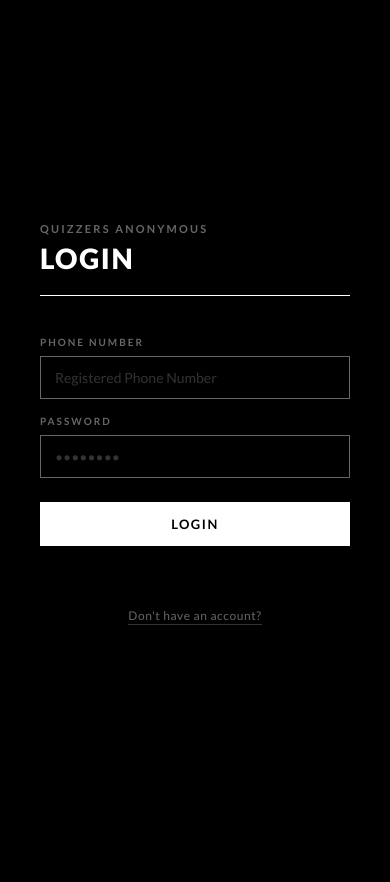
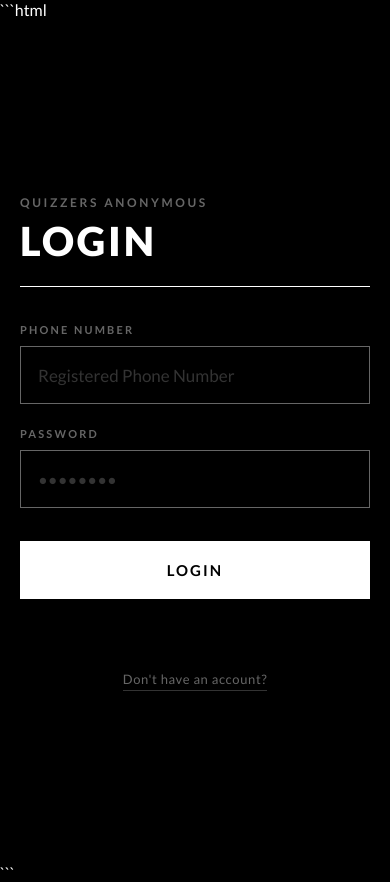
Before and after one commit to Nithish-Surya/QUIZZERS-ANONYMOUS, a website: page public/login.html in a window 390 px wide. Before the commit the page ends 844 px from the top, so only its background shows below. Drawn offline with Linux system fonts and the light colour scheme.

Commit message:
Update login.html

````diff
--- a/public/login.html
+++ b/public/login.html
@@ -1,18 +1,33 @@
+```html
 <!DOCTYPE html>
 <html>
 <head>
+    <meta name="viewport" content="width=device-width, initial-scale=1.0">
+
     <link rel="icon" type="imsge/png" href="logo.png">
     <title>Login — Quizzers Anonymous</title>
     <link rel="preconnect" href="https://fonts.googleapis.com">
     <link href="https://fonts.googleapis.com/css2?family=Lato:wght@300;400;700;900&display=swap" rel="stylesheet">
+
     <style>
-        *, *::before, *::after { box-sizing: border-box; margin: 0; padding: 0; }
+        *, *::before, *::after {
+            box-sizing: border-box;
+            margin: 0;
+            padding: 0;
+        }
+
+        html {
+            width: 100%;
+            min-height: 100%;
+        }
 
         body {
             background: #000;
             color: #fff;
             font-family: "Lato", sans-serif;
             min-height: 100vh;
+            min-height: 100dvh;
+            width: 100%;
             display: flex;
             align-items: center;
             justify-content: center;
@@ -25,6 +40,7 @@
         }
 
         /* ── HEADER ── */
+
         .card-header {
             border-bottom: 1px solid #fff;
             padding-bottom: 20px;
@@ -48,6 +64,7 @@
         }
 
         /* ── FORM ── */
+
         .field {
             margin-bottom: 16px;
         }
@@ -74,10 +91,17 @@
             transition: border-color 0.15s, box-shadow 0.15s;
         }
 
-        .field input::placeholder { color: rgba(255,255,255,0.2); }
-        .field input:focus { border-color: #fff; box-shadow: 0 0 0 1px #fff; }
+        .field input::placeholder {
+            color: rgba(255,255,255,0.2);
+        }
+
+        .field input:focus {
+            border-color: #fff;
+            box-shadow: 0 0 0 1px #fff;
+        }
 
         /* ── BUTTON ── */
+
         button {
             width: 100%;
             background: #fff;
@@ -94,9 +118,13 @@
             transition: background 0.15s, color 0.15s;
         }
 
-        button:hover { background: #000; color: #fff; }
+        button:hover {
+            background: #000;
+            color: #fff;
+        }
 
         /* ── FOOTER LINK ── */
+
         .card-footer {
             margin-top: 24px;
             text-align: center;
@@ -112,9 +140,13 @@
             transition: color 0.15s, border-color 0.15s;
         }
 
-        .card-footer a:hover { color: #fff; border-color: #fff; }
+        .card-footer a:hover {
+            color: #fff;
+            border-color: #fff;
+        }
 
         /* ── MESSAGE ── */
+
         #msg {
             margin-top: 16px;
             font-size: 12px;
@@ -124,9 +156,250 @@
             min-height: 18px;
         }
 
-        #msg.error { opacity: 1; text-decoration: underline; }
+        #msg.error {
+            opacity: 1;
+            text-decoration: underline;
+        }
+
+
+        /* =====================================================
+           MOBILE
+           ===================================================== */
+
+        @media screen and (max-width: 600px) {
+
+            html,
+            body {
+                width: 100%;
+                min-width: 100%;
+                max-width: 100%;
+            }
+
+            body {
+                min-height: 100vh;
+                min-height: 100dvh;
+                padding: 0;
+                display: block;
+            }
+
+            .card {
+                width: 100%;
+                max-width: none;
+                min-height: 100vh;
+                min-height: 100dvh;
+
+                padding: 40px 24px;
+
+                display: flex;
+                flex-direction: column;
+                justify-content: center;
+            }
+
+            /* HEADER */
+
+            .card-header {
+                width: 100%;
+                padding-bottom: 28px;
+                margin-bottom: 42px;
+            }
+
+            .card-header p {
+                font-size: 14px;
+                letter-spacing: 0.22em;
+                margin-bottom: 11px;
+            }
+
+            .card-header h1 {
+                font-size: 44px;
+                line-height: 1;
+                letter-spacing: 0.07em;
+            }
+
+            /* FORM */
+
+            .field {
+                width: 100%;
+                margin-bottom: 26px;
+            }
+
+            .field label {
+                font-size: 12px;
+                letter-spacing: 0.2em;
+                margin-bottom: 11px;
+            }
+
+            .field input {
+                width: 100%;
+                height: 62px;
+                padding: 16px 17px;
+                font-size: 18px;
+            }
+
+            /* BUTTON */
+
+            button {
+                width: 100%;
+                height: 62px;
+                min-height: 62px;
+                padding: 16px;
+                margin-top: 10px;
+                font-size: 16px;
+                letter-spacing: 0.14em;
+            }
+
+            /* MESSAGE */
+
+            #msg {
+                width: 100%;
+                margin-top: 20px;
+                font-size: 14px;
+                line-height: 1.5;
+                min-height: 22px;
+            }
+
+            /* FOOTER */
+
+            .card-footer {
+                width: 100%;
+                margin-top: 34px;
+            }
+
+            .card-footer a {
+                font-size: 14px;
+                padding-bottom: 3px;
+            }
+        }
+
+
+        /* =====================================================
+           SMALL PHONES
+           ===================================================== */
+
+        @media screen and (max-width: 400px) {
+
+            .card {
+                padding: 32px 20px;
+            }
+
+            .card-header {
+                padding-bottom: 25px;
+                margin-bottom: 36px;
+            }
+
+            .card-header p {
+                font-size: 12px;
+            }
+
+            .card-header h1 {
+                font-size: 40px;
+            }
+
+            .field {
+                margin-bottom: 23px;
+            }
+
+            .field label {
+                font-size: 11px;
+                margin-bottom: 10px;
+            }
+
+            .field input {
+                height: 58px;
+                font-size: 17px;
+            }
+
+            button {
+                height: 58px;
+                min-height: 58px;
+                font-size: 15px;
+            }
+
+            #msg {
+                font-size: 13px;
+            }
+
+            .card-footer {
+                margin-top: 30px;
+            }
+
+            .card-footer a {
+                font-size: 13px;
+            }
+        }
+
+
+        /* =====================================================
+           VERY SMALL PHONES
+           ===================================================== */
+
+        @media screen and (max-width: 340px) {
+
+            .card {
+                padding: 28px 16px;
+            }
+
+            .card-header {
+                margin-bottom: 30px;
+            }
+
+            .card-header h1 {
+                font-size: 36px;
+            }
+
+            .field {
+                margin-bottom: 20px;
+            }
+
+            .field input {
+                height: 55px;
+                font-size: 16px;
+            }
+
+            button {
+                height: 55px;
+                min-height: 55px;
+                font-size: 14px;
+            }
+        }
+
+
+        /* =====================================================
+           LANDSCAPE PHONES
+           ===================================================== */
+
+        @media screen and (max-height: 500px) and (orientation: landscape) {
+
+            body {
+                display: block;
+                padding: 0;
+            }
+
+            .card {
+                min-height: auto;
+                padding: 25px 30px;
+                display: block;
+            }
+
+            .card-header {
+                margin-bottom: 25px;
+            }
+
+            .field {
+                margin-bottom: 15px;
+            }
+
+            .field input {
+                height: 46px;
+            }
+
+            button {
+                height: 46px;
+                min-height: 46px;
+            }
+        }
     </style>
 </head>
+
 <body>
 
     <div class="card">
@@ -193,3 +466,4 @@
     </script>
 </body>
 </html>
+```
````
